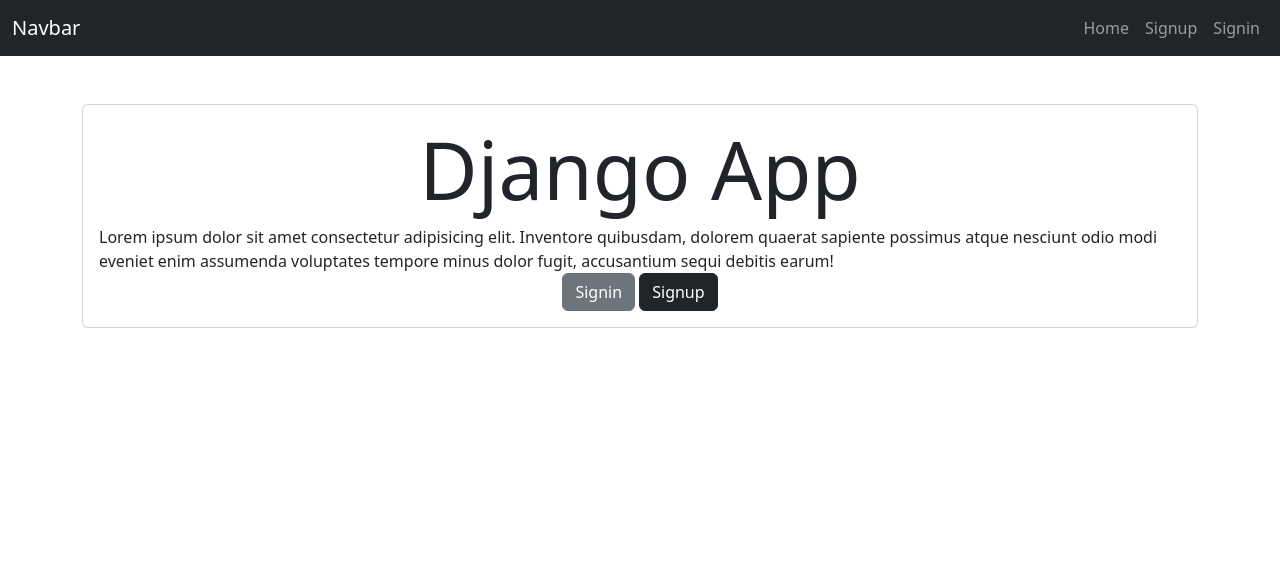
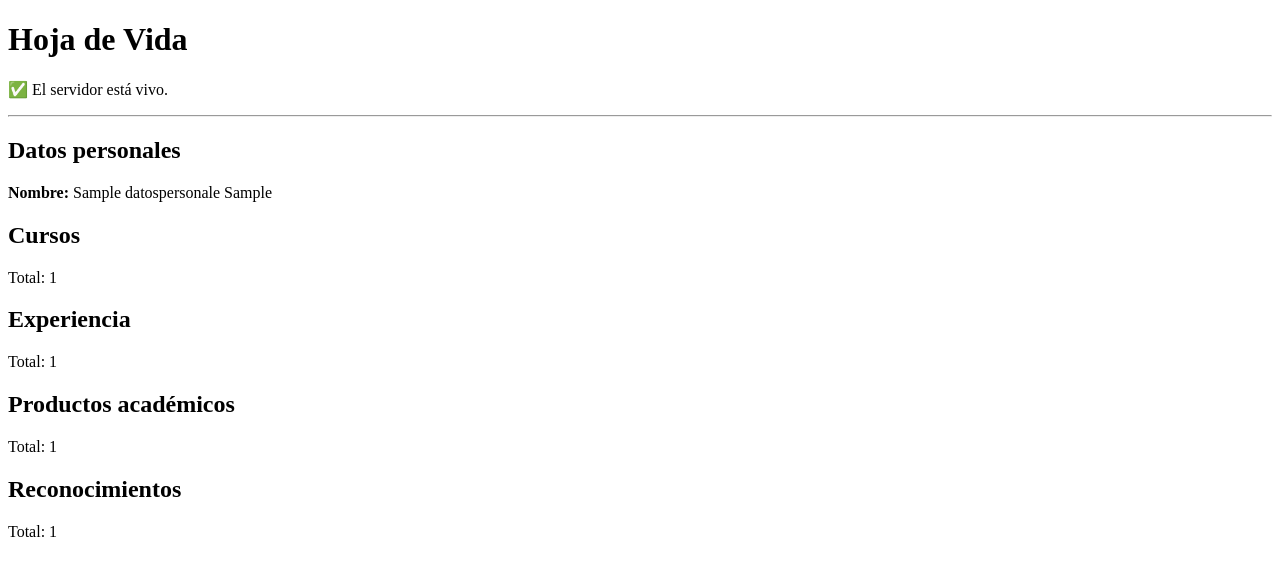
Before and after one commit to ANTHOX12/Proyectobasededatos, a Django app: page / in a window 1280 px wide. Shown: the top 576 px of the page. Run offline with Django 5.2, Linux system fonts and the light colour scheme; tables that the repository leaves empty hold one stand-in row (values such as "Sample post").

Commit message:
fix: minimal home template to avoid 500

```diff
--- a/tasks/templates/home.html
+++ b/tasks/templates/home.html
@@ -1,17 +1,33 @@
-{% extends 'base.html' %}
-{% block content %}
-<main class="container py-5">
-    <section class="card card-body">
-        <h1 class="display-1 text-center">Django App</h1>
-        Lorem ipsum dolor sit amet consectetur adipisicing elit. Inventore quibusdam, dolorem quaerat sapiente possimus atque nesciunt odio modi eveniet enim assumenda voluptates tempore minus dolor fugit, accusantium sequi debitis earum!
-        <div class="text-center">
-            <a class="btn btn-secondary" href="/signin/">
-                Signin
-            </a>
-            <a class="btn btn-dark" href="/signup/">
-                Signup
-            </a>
-        </div>
-    </section>
-</main>
-{% endblock %}
+<!doctype html>
+<html lang="es">
+<head>
+  <meta charset="utf-8" />
+  <title>Hoja de Vida</title>
+</head>
+<body>
+  <h1>Hoja de Vida</h1>
+
+  <p>✅ El servidor está vivo.</p>
+
+  <hr>
+
+  <h2>Datos personales</h2>
+  {% if datos %}
+    <p><b>Nombre:</b> {{ datos }}</p>
+  {% else %}
+    <p>No hay datos personales aún.</p>
+  {% endif %}
+
+  <h2>Cursos</h2>
+  <p>Total: {{ cursos|length }}</p>
+
+  <h2>Experiencia</h2>
+  <p>Total: {{ experiencia|length }}</p>
+
+  <h2>Productos académicos</h2>
+  <p>Total: {{ productos|length }}</p>
+
+  <h2>Reconocimientos</h2>
+  <p>Total: {{ reconocimientos|length }}</p>
+</body>
+</html>
```
